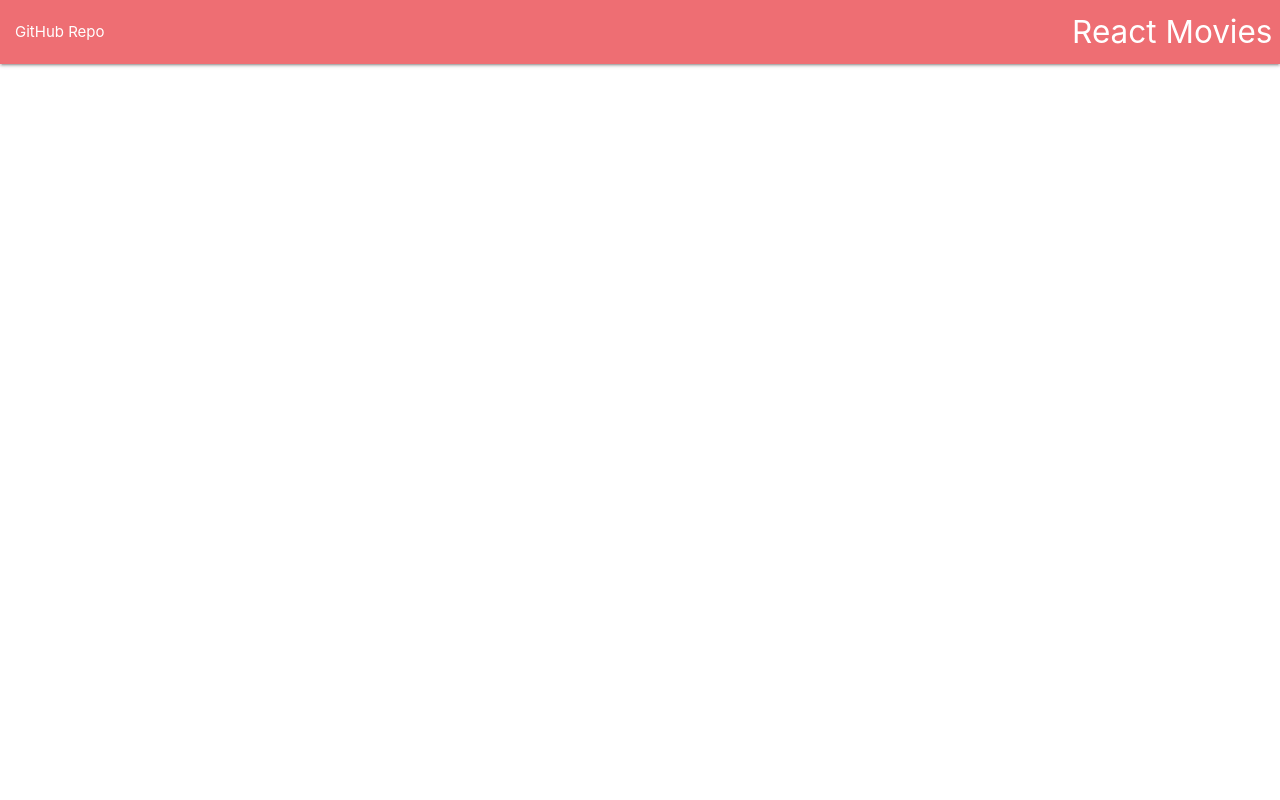
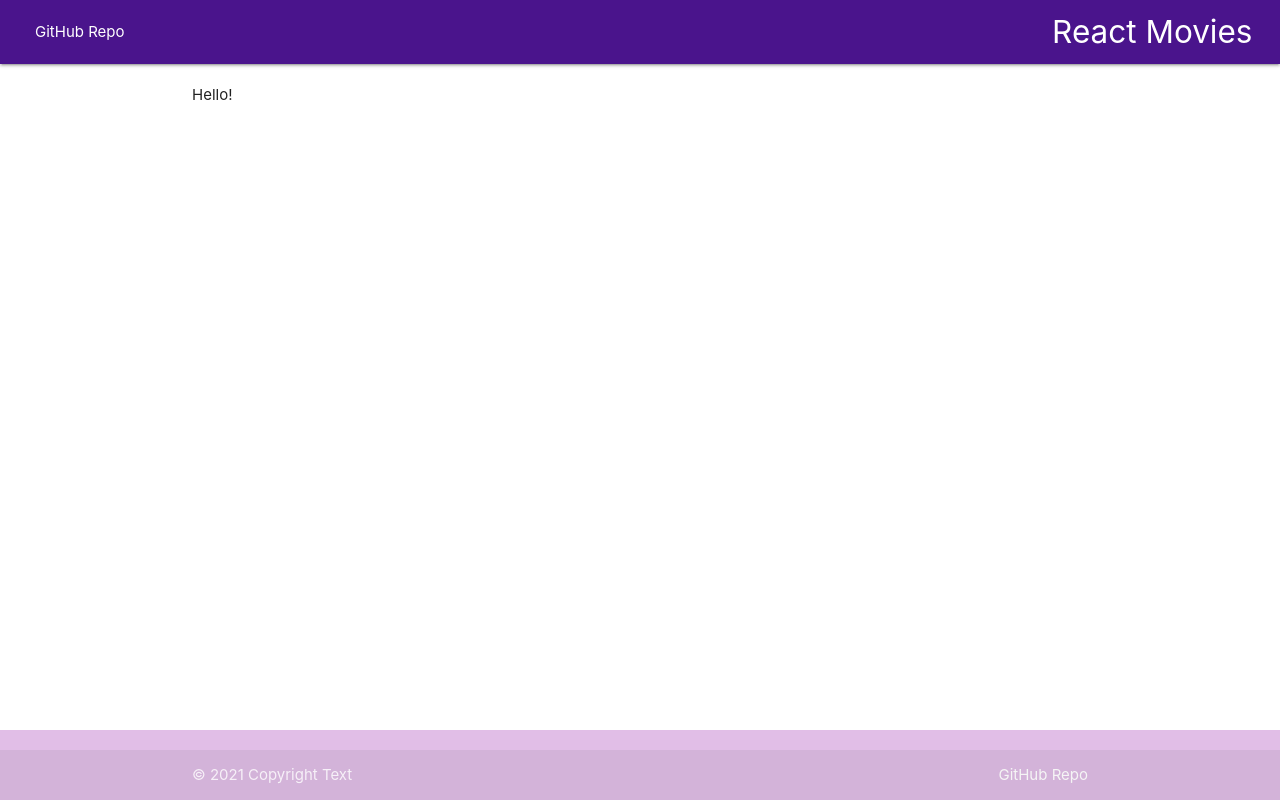
Before and after one commit to Ars28Fox/react-First-project, a React (Create React App) app: page / in a window 1280 px wide. Built offline with nearby package versions, Linux system fonts and the light colour scheme.

Commit message:
create page layout

```diff
--- a/src/App.js
+++ b/src/App.js
@@ -1,9 +1,13 @@
 import {Header} from './layout/Header'
+import {Footer} from './layout/Footer'
+import {Main} from './layout/Main'
 
 function App() {
   return (
     <>
       <Header />
+      <Main />
+      <Footer />
     </>
   );
 }
--- a/src/index.css
+++ b/src/index.css
@@ -11,3 +11,12 @@ code {
   font-family: source-code-pro, Menlo, Monaco, Consolas, 'Courier New',
     monospace;
 }
+
+nav {
+  padding: 0 20px;
+}
+
+.content {
+  min-height: calc(100vh - 70px - 64px);
+  padding: 20px 0;
+}
--- /dev/null
+++ b/src/layout/Footer.jsx
@@ -0,0 +1,12 @@
+function Footer() {
+    return <footer className="page-footer purple lighten-4">
+        <div className="footer-copyright">
+            <div className="container">
+                © {new Date().getFullYear()} Copyright Text
+                <a className="grey-text text-lighten-4 right" href="#!">GitHub Repo</a>
+            </div>
+        </div>
+    </footer>
+}
+
+export { Footer }
--- a/src/layout/Header.jsx
+++ b/src/layout/Header.jsx
@@ -1,5 +1,5 @@
 function Header() {
-    return <nav>
+    return <nav className="purple darken-4">
         <div className="nav-wrapper">
             <a href="#" className="brand-logo right">React Movies</a>
             <ul id="nav-mobile" className="left hide-on-med-and-down">
--- /dev/null
+++ b/src/layout/Main.jsx
@@ -0,0 +1,7 @@
+function Main() {
+    return <main className="container content">
+        Hello!
+    </main>
+}
+
+export {Main}
```
